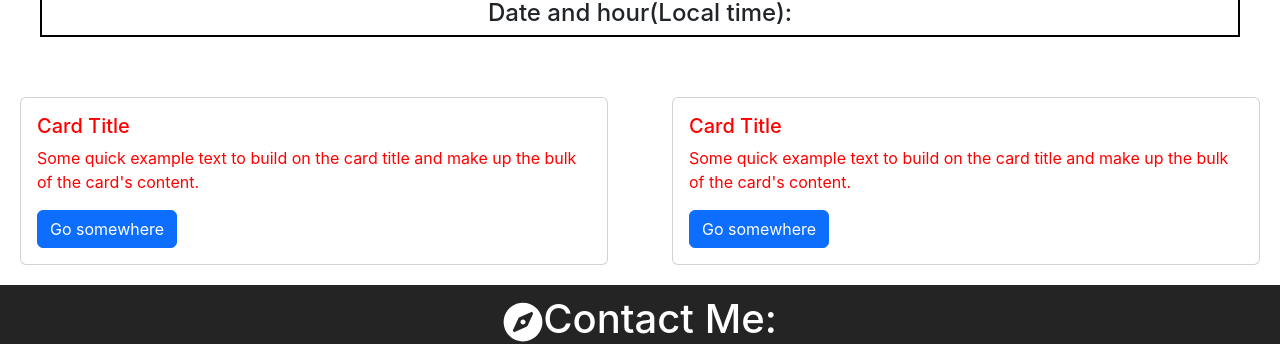
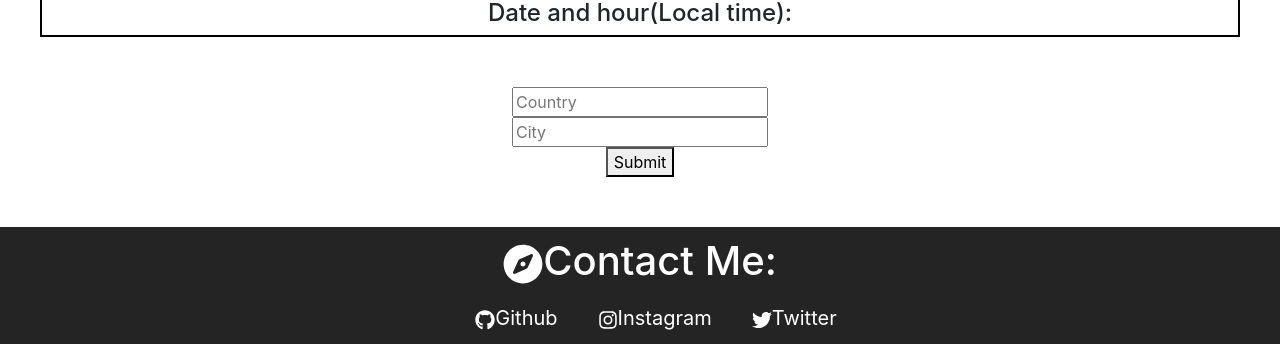
Before and after one commit to TheHero9/Blog-react, a React (Create React App) app: page / in a window 1280 px wide. Shown: the part 445-789 px from the top of the page. Built offline with nearby package versions, Linux system fonts and the light colour scheme.

Commit message:
added notes to generate posts

```diff
--- a/src/App.css
+++ b/src/App.css
@@ -69,3 +69,11 @@ ul {
   text-align: center;
   padding: 10px;
 }
+
+/* Inputs */
+
+.inputs{
+  margin: 50px;
+  text-align: center;
+
+}
--- a/src/Components/App.jsx
+++ b/src/Components/App.jsx
@@ -3,13 +3,28 @@ import Footer from "./Footer"
 import NavBar from './NavBar';
 import Photo from './Photo';
 import Posts from './Posts';
+import Input from "./Input"
+import { useState } from 'react';
 
 function App() {
+
+  //Catch notes from Input.jsx and store them in an array
+  const [notes, setNotes]= useState([])
+
+    function addPost(post){
+      setNotes(prev => {
+        return [...prev, post]
+      })
+    }
+
+
+
   return (
     <div className="app">
       <NavBar/>
       <Photo/>
-      <Posts/>
+      <Input onAdd={addPost}/>
+      <Posts notes={notes}/>
       <Footer/>
 
     </div>
--- /dev/null
+++ b/src/Components/Card.jsx
@@ -0,0 +1,17 @@
+import Card from 'react-bootstrap/Card';
+import Button from 'react-bootstrap/Button';
+
+export default function CardMy(props){
+    function handleClick(){
+        props.onDelete(props.id)
+    }
+
+    return (
+        <Card className="cardCustom" >
+        <Card.Body>
+              <Card.Title><h1>{props.title}</h1></Card.Title>
+              <Card.Text>{props.content}</Card.Text>
+              {/* <Button onClick={handleClick} variant="secondary">Del</Button> */}
+        </Card.Body>
+        </Card>
+)}
--- /dev/null
+++ b/src/Components/Input.jsx
@@ -0,0 +1,41 @@
+import { useState } from "react"
+import { FaNotEqual } from "react-icons/fa"
+
+export default function Input(props){
+
+    //Create each post item
+    const [post, setPost] = useState({
+        title: "",
+        content: ""
+    })
+
+    //Change title/content
+    function handleChange(event){
+        const {name, value} = event.target
+        setPost(prev => {
+            return {
+                ...prev,
+                [name]: value
+            }
+        })
+    }
+
+    //Submit and send the props to the App.jsx
+    function submit(event){
+        props.onAdd(post)
+        setPost({
+            title: "",
+            content: ""
+        })
+
+        event.preventDefault()
+    }
+
+    return (
+        <div className="inputs">
+            <input onChange={handleChange} placeholder="Country" value={post.title} name="title"/> <br></br>
+            <input onChange={handleChange} placeholder="City" value={post.content} name="content"/> <br></br>
+            <button onClick={submit}>Submit</button>
+        </div>
+    )
+}
--- a/src/Components/Posts.jsx
+++ b/src/Components/Posts.jsx
@@ -1,55 +1,32 @@
+import { useState } from 'react';
 import { Container } from 'react-bootstrap';
-import Button from 'react-bootstrap/Button';
 import Card from 'react-bootstrap/Card';
 import Col from 'react-bootstrap/Col';
+import { propTypes } from 'react-bootstrap/esm/Image';
 import Row from 'react-bootstrap/Row';
+import CardMy from "./Card.jsx"
 
-function Posts() {
+
+export default function Posts(props) {
   return (
     <div id="posts">
+      <Row  md={{rows: 1, cols: 1}}>
+        <Col sm>
 
-      <Row  md={{cols: 2}}>
-        <Col sm>
-        <Card className="cardCustom" >
-
-      <Card.Body>
-        <Card.Title>Card Title</Card.Title>
-        <Card.Text>
-          Some quick example text to build on the card title and make up the
-          bulk of the card's content.
-        </Card.Text>
-        <Button variant="primary">Go somewhere</Button>
-      </Card.Body>
-    </Card>
-
-    </Col>
-
-    <Col>
-    <Card className="cardCustom" >
-
-        <Card.Body>
-            <Card.Title>Card Title</Card.Title>
-            <Card.Text>
-                Some quick example text to build on the card title and make up the
-                bulk of the card's content.
-            </Card.Text>
-            <Button variant="primary">Go somewhere</Button>
-        </Card.Body>
-    </Card>
-        </Col>
-      </Row>
+          {/* Generate individual cards for each item from the "notes" array */}
+          {props.notes.map((element, index) => {
+             return <CardMy
+             key={index}
+             id={index}
+             title={element.title}
+             content={element.content}
+             />
+          })}
 
 
+        </Col>
+     </Row>
 
-
-
-
-
-</div>
-
-
-
+    </div>
   );
 }
-
-export default Posts;
```
